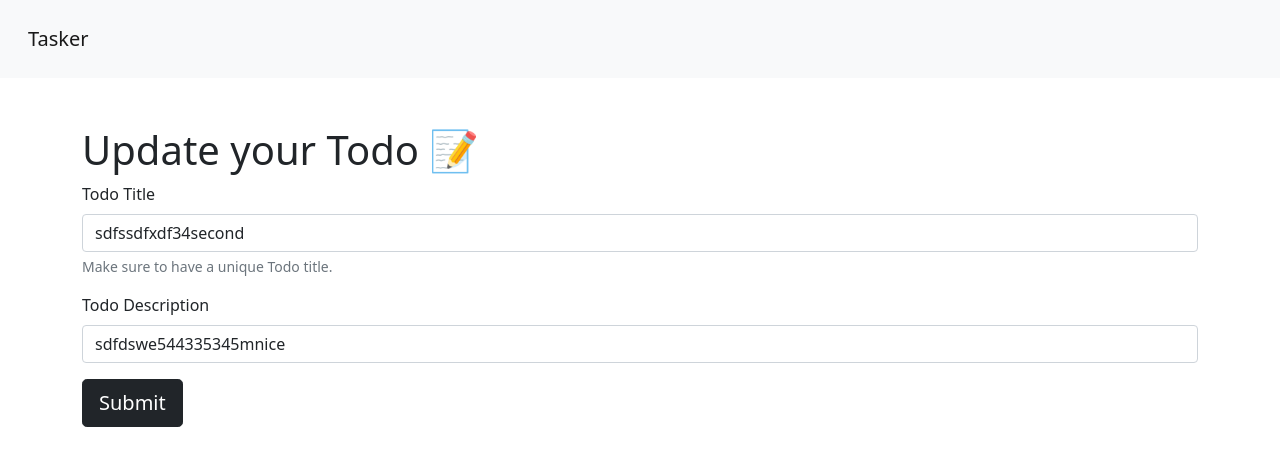
After one commit to ashishsahu1/Tasker, a Flask app: page /update/1 in a window 1280 px wide. The commit adds this page. Shown: the top 466 px of the page. Run offline with Flask 2, Linux system fonts and the light colour scheme; data comes from the database, SQL or seed files in the repository; both versions use the stored data as it was after the commit.

Commit message:
update feature added

```diff
--- a/app.py
+++ b/app.py
@@ -37,10 +37,20 @@ def delete(sno):
     db.session.commit()
     return redirect('/')
 
-@app.route('/update')
-def update():
+@app.route('/update/<int:sno>', methods = ['GET', 'POST'])
+def update(sno):
+    if request.method == 'POST':
+        title = request.form['title']
+        desc = request.form['desc']
+        updateTodo = Todo.query.filter_by(sno=sno).first()
+        updateTodo.title = title
+        updateTodo.desc = desc
+        db.session.add(updateTodo)
+        db.session.commit()
+        return redirect('/')
 
-    return 'done'
+    updateTodo = Todo.query.filter_by(sno=sno).first()
+    return render_template('update.html',updateTodo = updateTodo)
 
 if __name__ == "__main__":
     app.run(debug=True)
--- /dev/null
+++ b/templates/base.html
@@ -0,0 +1,42 @@
+<!DOCTYPE html>
+<html lang="en">
+
+<head>
+    <!-- Required meta tags -->
+    <meta charset="utf-8" />
+    <meta name="viewport" content="width=device-width, initial-scale=1" />
+
+    <!-- Bootstrap CSS -->
+    <link href="https://cdn.jsdelivr.net/npm/bootstrap@5.0.0-beta2/dist/css/bootstrap.min.css" rel="stylesheet"
+        integrity="sha384-BmbxuPwQa2lc/FVzBcNJ7UAyJxM6wuqIj61tLrc4wSX0szH/Ev+nYRRuWlolflfl" crossorigin="anonymous" />
+
+    <title>
+        {% block title %}
+
+        {% endblock title %}
+        - Tasker
+    </title>
+</head>
+
+<body>
+    <nav class="navbar navbar-expand-lg navbar-light bg-light">
+        <div class="container-fluid">
+            <a class="navbar-brand" href="/" style="padding: 1rem;">Tasker</a>
+            <!-- <button class="navbar-toggler" type="button" data-bs-toggle="collapse"
+                data-bs-target="#navbarSupportedContent" aria-controls="navbarSupportedContent" aria-expanded="false"
+                aria-label="Toggle navigation">
+                <span class="navbar-toggler-icon"></span>
+            </button> -->
+            <div class="collapse navbar-collapse" id="navbarSupportedContent">
+
+
+            </div>
+        </div>
+    </nav>
+
+    {% block todoBody %}
+
+    {% endblock todoBody %}
+</body>
+
+</html>
--- /dev/null
+++ b/templates/update.html
@@ -0,0 +1,39 @@
+{% extends 'base.html' %}
+{% block title %} Home {% endblock title %}
+{% block todoBody %}
+
+    <div class="container my-5">
+        <h1>Update your Todo 📝</h1>
+
+        <form action="/update/{{updateTodo.sno}}" method="POST">
+            <div class="mb-3">
+                <label for="title" class="form-label">Todo Title</label>
+                <input type="text" class="form-control" name="title" id="title" value="{{updateTodo.title}}" aria-describedby="emailHelp" />
+                <div id="emailHelp"  class="form-text">
+                    Make sure to have a unique Todo title.
+                </div>
+            </div>
+            <div class="mb-3">
+                <label for="desc"  class="form-label">Todo Description</label>
+                <input type="text" name="desc" class="form-control" value="{{updateTodo.desc}}" id="exampleInputPassword1" />
+            </div>
+
+            <button type="submit" class="btn btn-primary btn-lg btn btn-dark">Submit</button>
+        </form>
+    </div>
+
+
+    <!-- Optional JavaScript; choose one of the two! -->
+
+    <!-- Option 1: Bootstrap Bundle with Popper -->
+    <script src="https://cdn.jsdelivr.net/npm/bootstrap@5.0.0-beta2/dist/js/bootstrap.bundle.min.js"
+        integrity="sha384-b5kHyXgcpbZJO/tY9Ul7kGkf1S0CWuKcCD38l8YkeH8z8QjE0GmW1gYU5S9FOnJ0"
+        crossorigin="anonymous"></script>
+
+    <!-- Option 2: Separate Popper and Bootstrap JS -->
+    <!--
+    <script src="https://cdn.jsdelivr.net/npm/@popperjs/core@2.6.0/dist/umd/popper.min.js" integrity="sha384-KsvD1yqQ1/1+IA7gi3P0tyJcT3vR+NdBTt13hSJ2lnve8agRGXTTyNaBYmCR/Nwi" crossorigin="anonymous"></script>
+    <script src="https://cdn.jsdelivr.net/npm/bootstrap@5.0.0-beta2/dist/js/bootstrap.min.js" integrity="sha384-nsg8ua9HAw1y0W1btsyWgBklPnCUAFLuTMS2G72MMONqmOymq585AcH49TLBQObG" crossorigin="anonymous"></script>
+    -->
+
+{% endblock todoBody %}
```
Also changed, not shown: templates/index.html (+5 -39 lines), todo.db.
